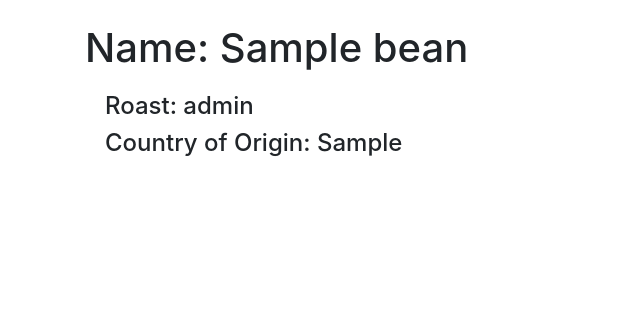
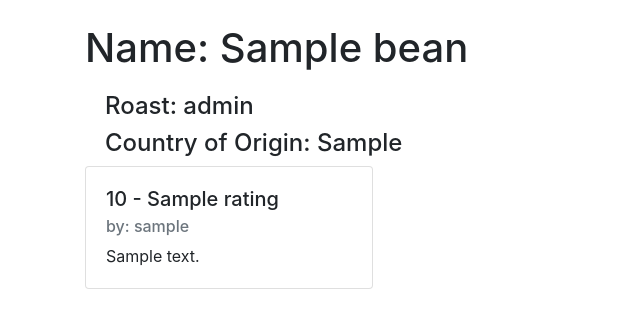
Before and after one commit to supertom44/BestBeans, a Django app: template coffee/templates/coffee/bean_detail.html in a window 1280 px wide. Shown: the part 56-384 px from the top of the page, without its empty margins (0-640 px from the left). Run offline with Django 3.2, Linux system fonts and the light colour scheme; the template is opened without the code that fills it: most values are stand-ins (such as "Sample title", 1, 10 or a date in 2020); some libraries are stand-ins or nearby versions.

Commit message:
Title for review

```diff
--- a/coffee/templates/coffee/bean_detail.html
+++ b/coffee/templates/coffee/bean_detail.html
@@ -6,5 +6,14 @@
         <h4>Roast: {{ bean.get_roast_level_display }}</h4>
         <h4>Country of Origin: {{ bean.country_of_origin }}</h4>
     </div>
+    {% for rating in bean.rating_set.all %}
+        <div class="card" style="width: 18rem;">
+            <div class="card-body">
+                <h5 class="card-title">{{ rating.score }} - {{ rating.get_title }}</h5>
+                <h6 class="card-subtitle mb-2 text-muted">by: {{ rating.user.username }}</h6>
+                <p class="card-text">{{ rating.comments }}</p>
+            </div>
+        </div>
+    {% endfor %}
 
 {% endblock %}
```
Also changed, not shown: coffee/models.py (+7 -1 lines), coffee/migrations/0007_rating_title.py (added).
